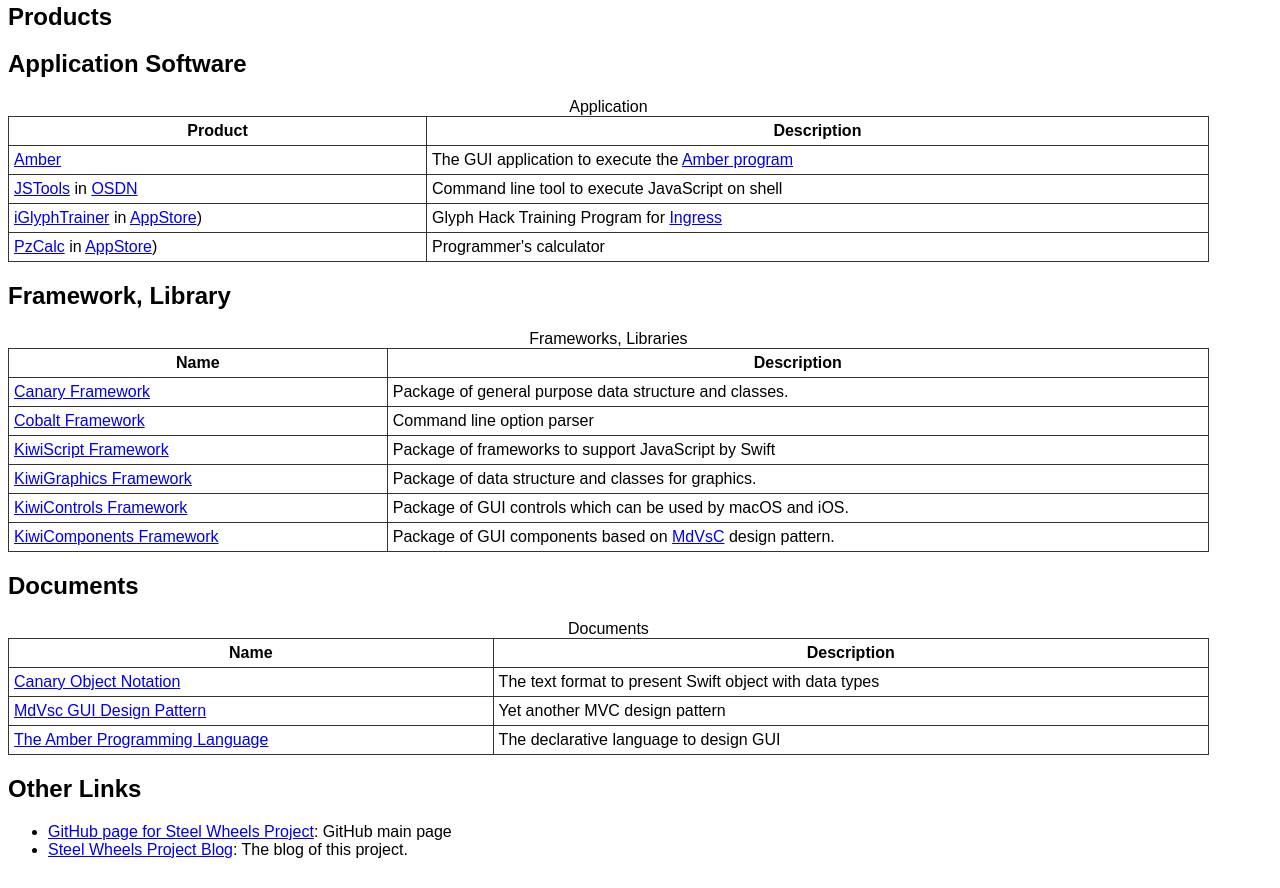
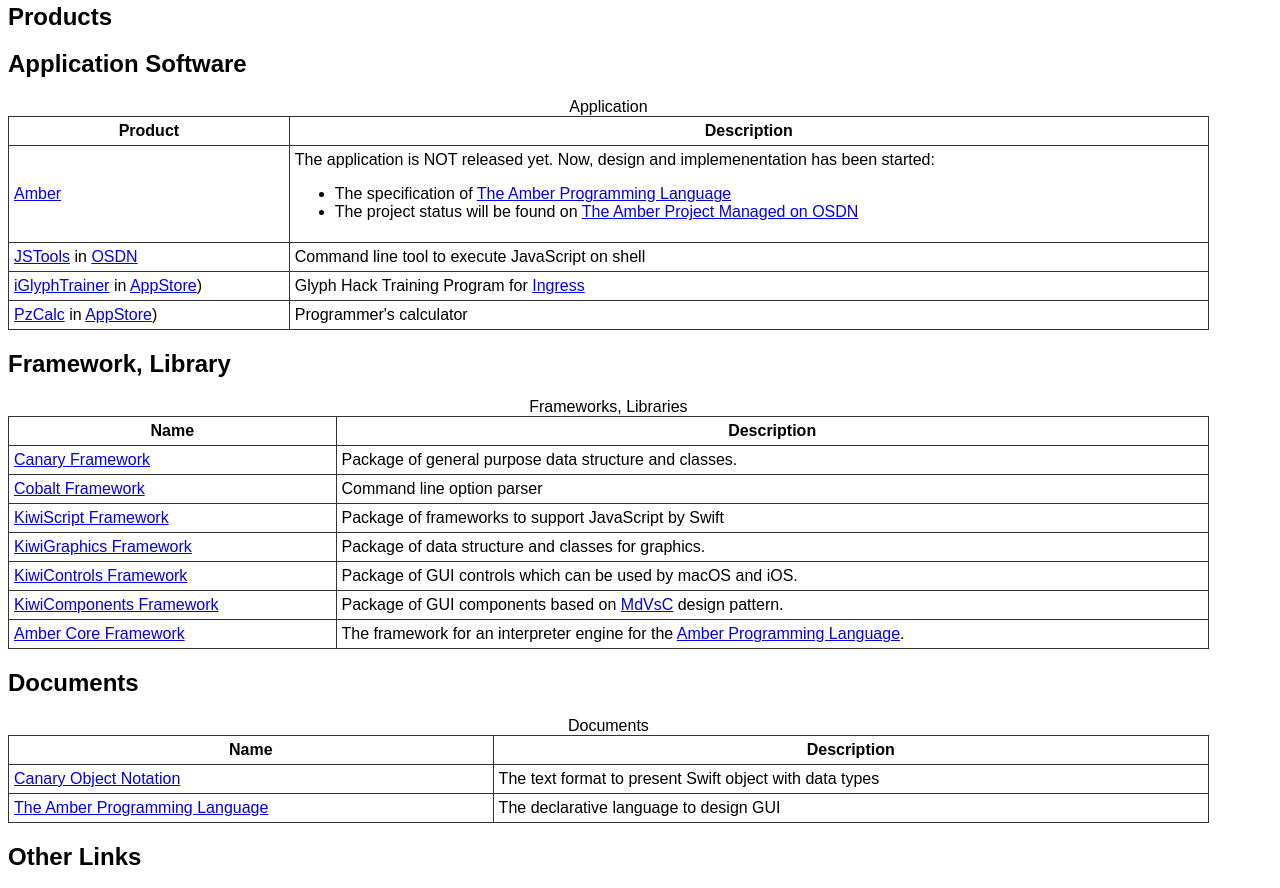
Before and after one commit to steelwheels/steelwheels.github.io, a plain HTML site: page index.html in a window 1280 px wide. Shown: the part 270-1158 px from the top of the page. Drawn offline with Linux system fonts and the light colour scheme.

Commit message:
index.html: Update link for Amber

```diff
--- a/index.html
+++ b/index.html
@@ -31,9 +31,18 @@
          <tr><th>Product</th><th>Description</th></tr>
          <tr>
             <td><a href="https://github.com/steelwheels/Amber">Amber</a></td>
-            <td> The GUI application to execute the
-               <a href="https://github.com/steelwheels/Amber/blob/master/Document/AmberLanguage.md">Amber program</a>
-               </td>
+            <td>
+              The application is NOT released yet.
+              Now, design and implemenentation has been started:
+              <ul>
+                <li>The specification of
+                  <a href="https://github.com/steelwheels/Amber/blob/master/Document/AmberLanguage.md">
+                    The Amber Programming Language</a></li>
+                <li>The project status will be found on
+                  <a href="https://osdn.net/projects/amber/">
+                    The Amber Project Managed on OSDN</a></li>
+              </ul>
+            </td>
          </tr>
          <tr>
             <td><a href="https://github.com/steelwheels/JSTools/blob/master/README.md">JSTools</a> in
@@ -86,8 +95,15 @@
             <td><a href="https://github.com/steelwheels/KiwiComponents/blob/master/README.md">KiwiComponents Framework</a></td>
             <td>Package of GUI components based on
               <a href="https://github.com/steelwheels/KiwiComponents/blob/master/Documents/MdVsC.md">
-                MdVsC</a> design pattern.</td>
-              </tr>
+                MdVsC</a> design pattern.
+            </td>
+          <tr>
+            <td><a href="https://github.com/steelwheels/Amber/tree/master/AmberCore">
+              Amber Core Framework</a></td>
+            <td>The framework for an interpreter engine for the
+              <a href="https://github.com/steelwheels/Amber/tree/master/AmberCore">
+                Amber Programming Language</a>.</td>
+          </tr>
         </table>
 
         <h2>Documents</h2>
@@ -104,11 +120,6 @@
               Canary Object Notation</a></td>
               <td>The text format to present Swift object with data types</td>
           </tr>
-          <tr>
-            <td><a href="https://github.com/steelwheels/KiwiComponents/blob/master/Documents/MdVsC.md">
-              MdVsc GUI Design Pattern</a></td>
-              <td>Yet another MVC design pattern</td>
-            </tr>
           <tr>
 	           <td><a href="https://github.com/steelwheels/Amber/blob/master/Document/AmberLanguage.md">
                The Amber Programming Language</a></td>
```
